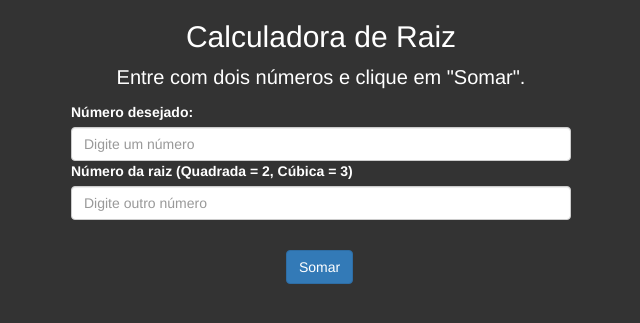
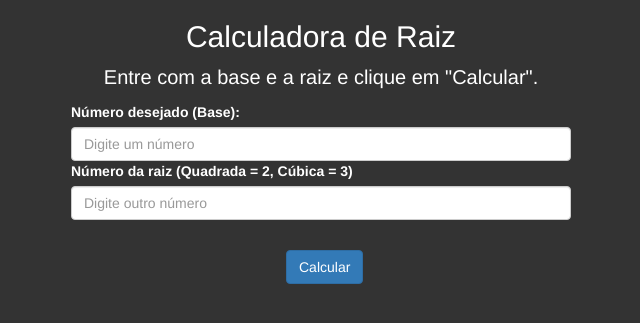
Before and after one commit to GabrielAngeloB/ProjetoDevTools, a PHP site: page /raiz_quadrada.php in a window 1280 px wide. Shown: the part 52-375 px from the top of the page, without its empty margins (319-959 px from the left). Run offline with PHP 8.4, Linux system fonts and the light colour scheme; a user stored in the database is signed in; data that the repository does not hold is empty.

Commit message:
Add files via upload

```diff
--- a/PhpProject8/raiz_quadrada.php
+++ b/PhpProject8/raiz_quadrada.php
@@ -99,10 +99,10 @@ $logado = $_SESSION['login'];
     <div class="card shadow-sm" style="width: 500px; margin:auto; color:white;">
     <div class="card-body">
         <h2 class="card-title text-center">Calculadora de Raiz</h2>
-        <p class="card-text" style='text-align:center; font-size:20px'>Entre com dois números e clique em "Somar".</p>
+        <p class="card-text" style='text-align:center; font-size:20px'>Entre com a base e a raiz e clique em "Calcular".</p>
 
         <div class="mb-3">
-            <label for="numero1" class="form-label">Número desejado:</label>
+            <label for="numero1" class="form-label">Número desejado (Base):</label>
             <input type="number" class="form-control" id="numero1" placeholder="Digite um número">
         </div>
         <div class="mb-3">
@@ -111,7 +111,7 @@ $logado = $_SESSION['login'];
         </div>
         <br>
          <p id="resultado" class="mt-3 text-center" style='font-size:19px;'></p>
-        <button type="button" style='text-align:center;  margin-left:43%;' class="btn btn-primary w-100" onclick="raizquadrada()">Somar</button>
+        <button type="button" style='text-align:center;  margin-left:43%;' class="btn btn-primary w-100" onclick="raizquadrada()">Calcular</button>
 
 
     </div>
```
